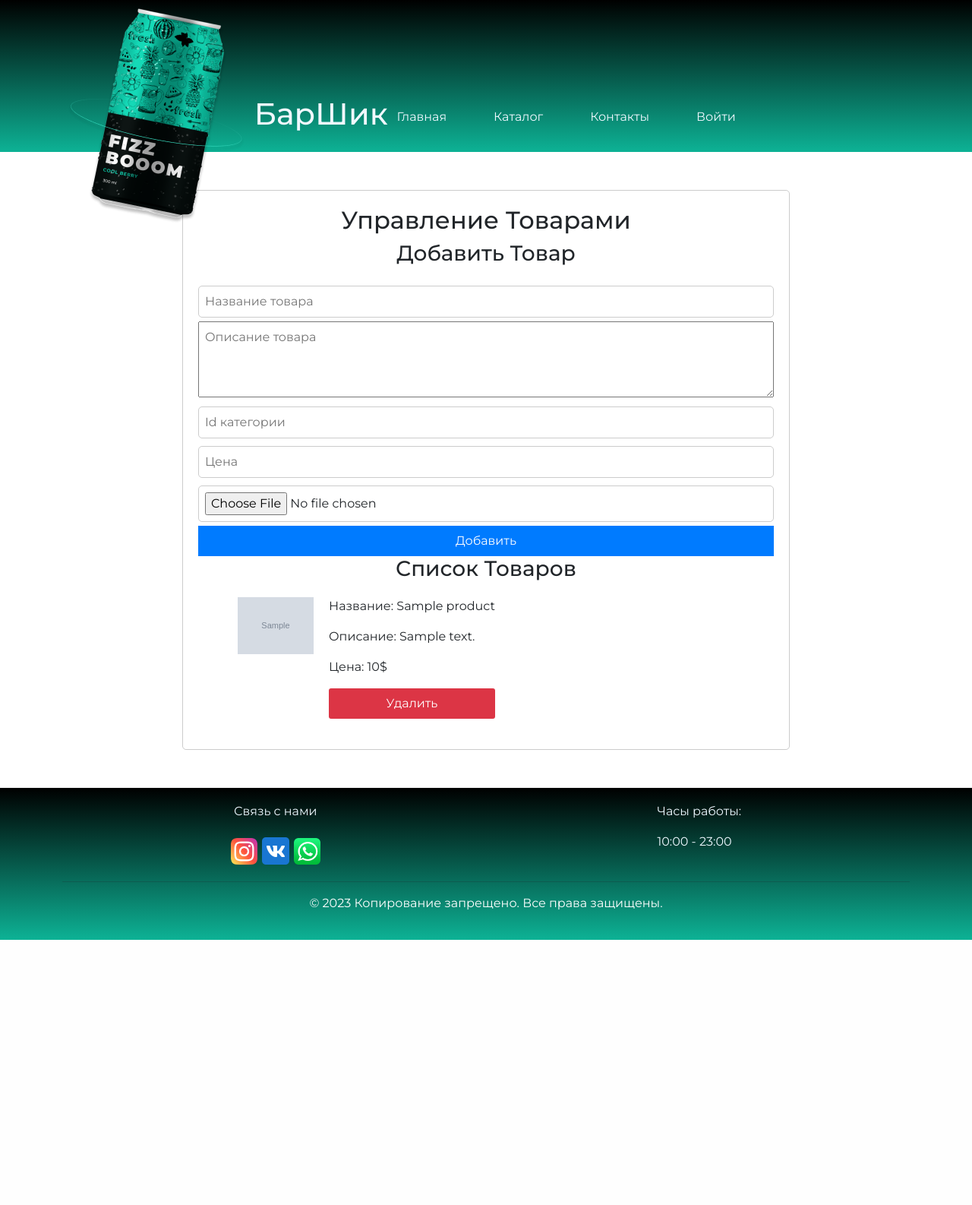
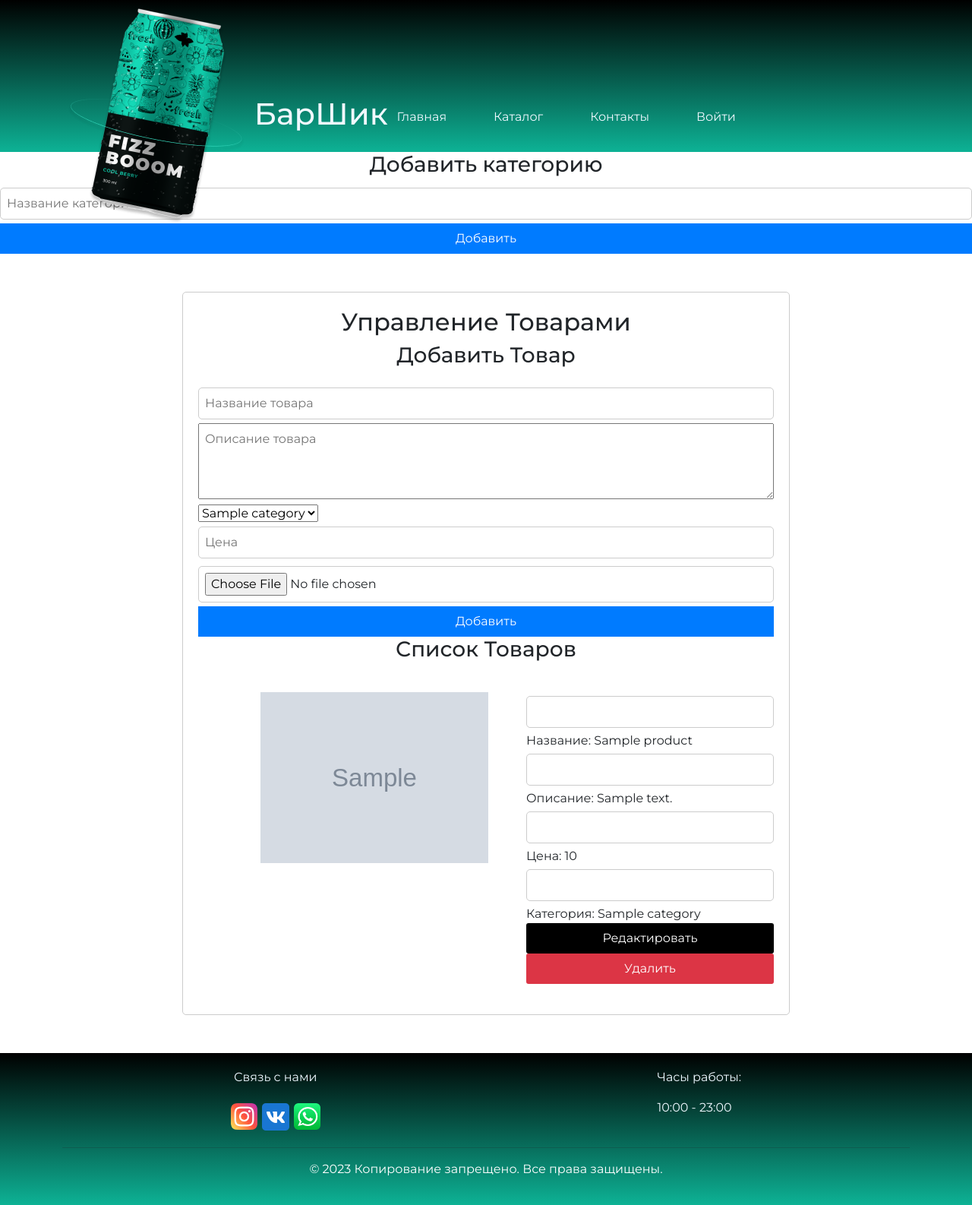
Before and after one commit to ArslanBatt/Barsh, a PHP site: page /admin/index.php in a window 1280 px wide. Shown: the whole page at 76% size. Before the commit the page ends 1237 px from the top, so only its background shows below. Run offline with PHP 8.4, Linux system fonts and the light colour scheme; tables that the repository leaves empty hold one stand-in row (values such as "Sample post"); grey boxes marked "Sample" are stand-in pictures.

Commit message:
доделать

```diff
--- a/barshik/admin/admin.css
+++ b/barshik/admin/admin.css
@@ -40,10 +40,10 @@ button:hover {
     margin-bottom: 20px;
 }
 .products-list ul li img {
-    max-width: 100px;
+    max-width: 300px;
 }
 .products-list ul li div {
-    margin-left: 20px;
+    margin: 20px 0px 0px 50px
 }
 .delete-button {
     background-color: #dc3545;
@@ -52,3 +52,11 @@ button:hover {
     border-radius: 3px;
     cursor: pointer;
 }
+
+.update-button {
+    background-color: #000000;
+    color: white;
+    border: none;
+    border-radius: 3px;
+    cursor: pointer;
+}
--- a/barshik/admin/index.php
+++ b/barshik/admin/index.php
@@ -14,16 +14,40 @@ include "../connect.php";
 <link rel="stylesheet" href="../style.css">
 </head>
 <body>
+<div class="add-category">
+    <h3>Добавить категорию</h3>
+    <form action="add_category.php" method="post" enctype="multipart/form-data">
+        <input type="text" name="Name" placeholder="Название категории" required>
+        <button type="submit">Добавить</button>
+    </form>
+</div>
 <div class="admin-panel">
     <h2>Управление Товарами</h2>
     <div class="add-product">
     <h3>Добавить Товар</h3>
-<form action="add_product.php" method="post" enctype="multipart/form-data">
+    <form action="add_product.php" method="post" enctype="multipart/form-data">
     <input type="text" name="Name" placeholder="Название товара" required>
     <textarea name="Description" placeholder="Описание товара" required></textarea>
-    <input type="text" name="Category_id" placeholder="Id категории" required>
+
+    <!-- Выпадающий список категорий -->
+    <select name="Category_id" required>
+        <?php
+        // Получаем список всех категорий из базы данных
+        $sql_categories = "SELECT * FROM Category";
+        $result_categories = mysqli_query($con, $sql_categories);
+
+        // Перебираем все категории и создаем элементы списка
+        while ($row_category = mysqli_fetch_assoc($result_categories)) {
+            echo "<option value='" . $row_category['Category_id'] . "'>" . $row_category['Name'] . "</option>";
+        }
+        ?>
+    </select>
+
     <input type="text" name="Price" placeholder="Цена" required>
-    <input type="file" name="image" accept="image/*">
+
+    <input type="file" name="image" accept="image/jpeg,image/png,image/gif">
+
+
     <button type="submit">Добавить</button>
 </form>
 
@@ -37,17 +61,25 @@ include "../connect.php";
         $result = mysqli_query($con, $sql);
 
         // Перебираем все товары
-        while($row = mysqli_fetch_assoc($result)){
+        while ($row = mysqli_fetch_assoc($result)) {
+
+            // Извлекаем название категории для текущего товара
+            $sql_category = "SELECT Name FROM Category WHERE Category_id = " . $row['Category_id'];
+            $result_category = mysqli_query($con, $sql_category);
+            $row_category = mysqli_fetch_assoc($result_category);
+
             echo "<li>";
             echo "<div>";
-            echo "<img src='../images/".$row['Image']."' alt='Товар'>";
+            echo "<img src='../images/" . $row['Image'] . "' alt='Товар'>";
             echo "</div>";
             echo "<div>";
-            echo "<p>Название: ".$row['Name']."</p>";
-            echo "<p>Описание: ".$row['Description']."</p>";
-            echo "<p>Цена: ".$row['Price']."$</p>";
+            echo "<input type='text' readonly>Название: " . $row['Name'] . "</input>";
+            echo "<input type='text' readonly>Описание: " . $row['Description'] . "</input>";
+            echo "<input type='text' readonly>Цена: " . $row['Price'] . "</input>";
+            echo "<input type='text' readonly>Категория: " . $row_category['Name'] . "</input>";
             echo "<form action='delete_product.php' method='post' enctype='multipart/form-data'>";
-            echo "<input type='hidden' name='Id_product' value='".$row['Id_product']."'>";
+            echo "<input type='hidden' name='Id_product' value='" . $row['Id_product'] . "'>";
+            echo "<button type='submit' name='update_product' class='update-button'>Редактировать</button>";
             echo "<button type='submit' name='delete_product' class='delete-button'>Удалить</button>";
             echo "</form>";
             echo "</div>";
@@ -56,7 +88,6 @@ include "../connect.php";
         ?>
     </ul>
 </div>
-
 </div>
 </body>
 </html>
```
Also changed, not shown: barshik/admin/add_category.php (added, +22 -0 lines), barshik/admin/add_product.php (+4 -5 lines), barshik/admin/delete_product.php (+5 -6 lines), barshik/admin/update_product.php (added, +23 -0 lines), barshik/images/31762_530x300x85_c.jpg (added), barshik/images/M1942_liberator.jpg (added), barshik/images/b7c46ae205bdaa977da45851a81b2b22.jpg (added), barshik/images/макаров.jpg (added).
